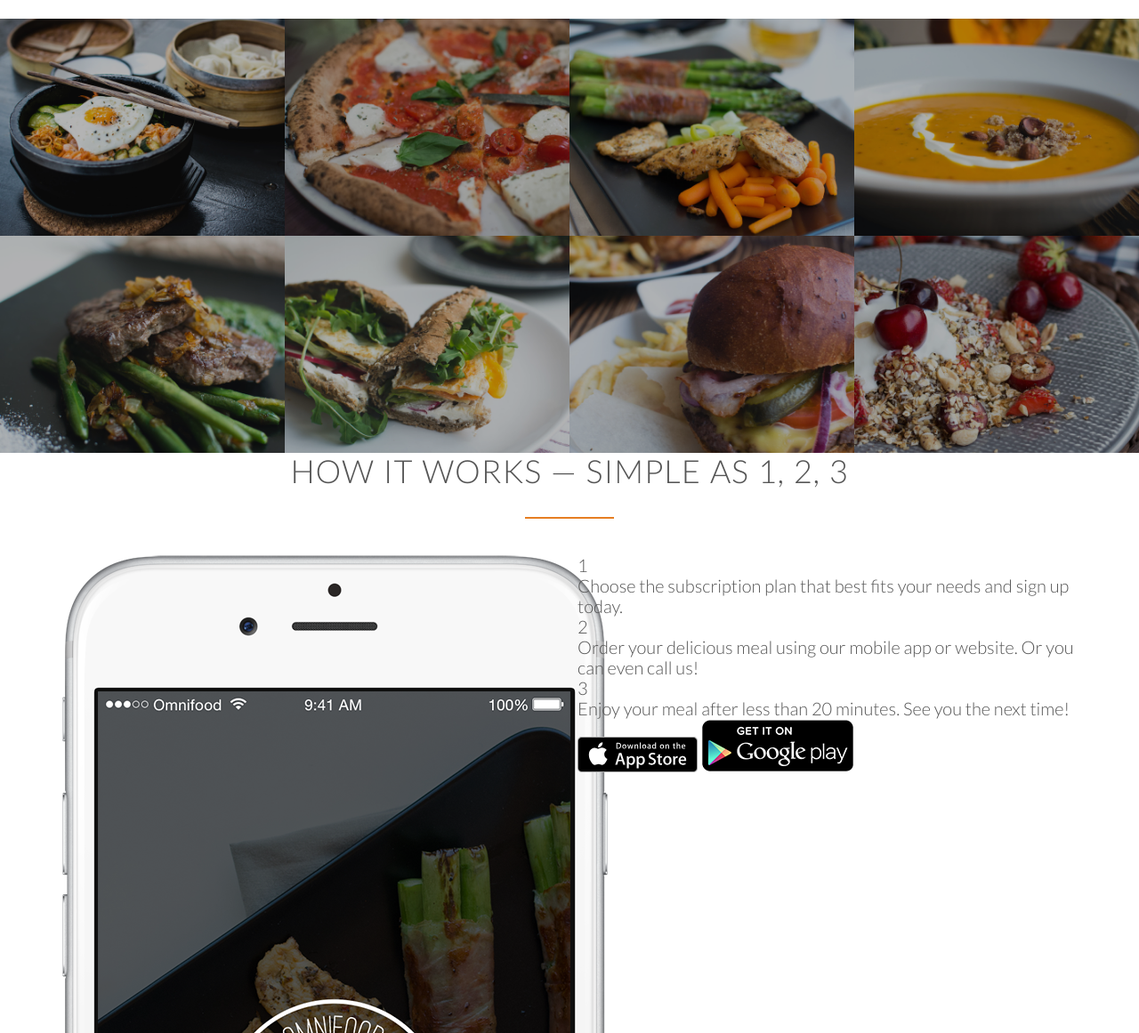
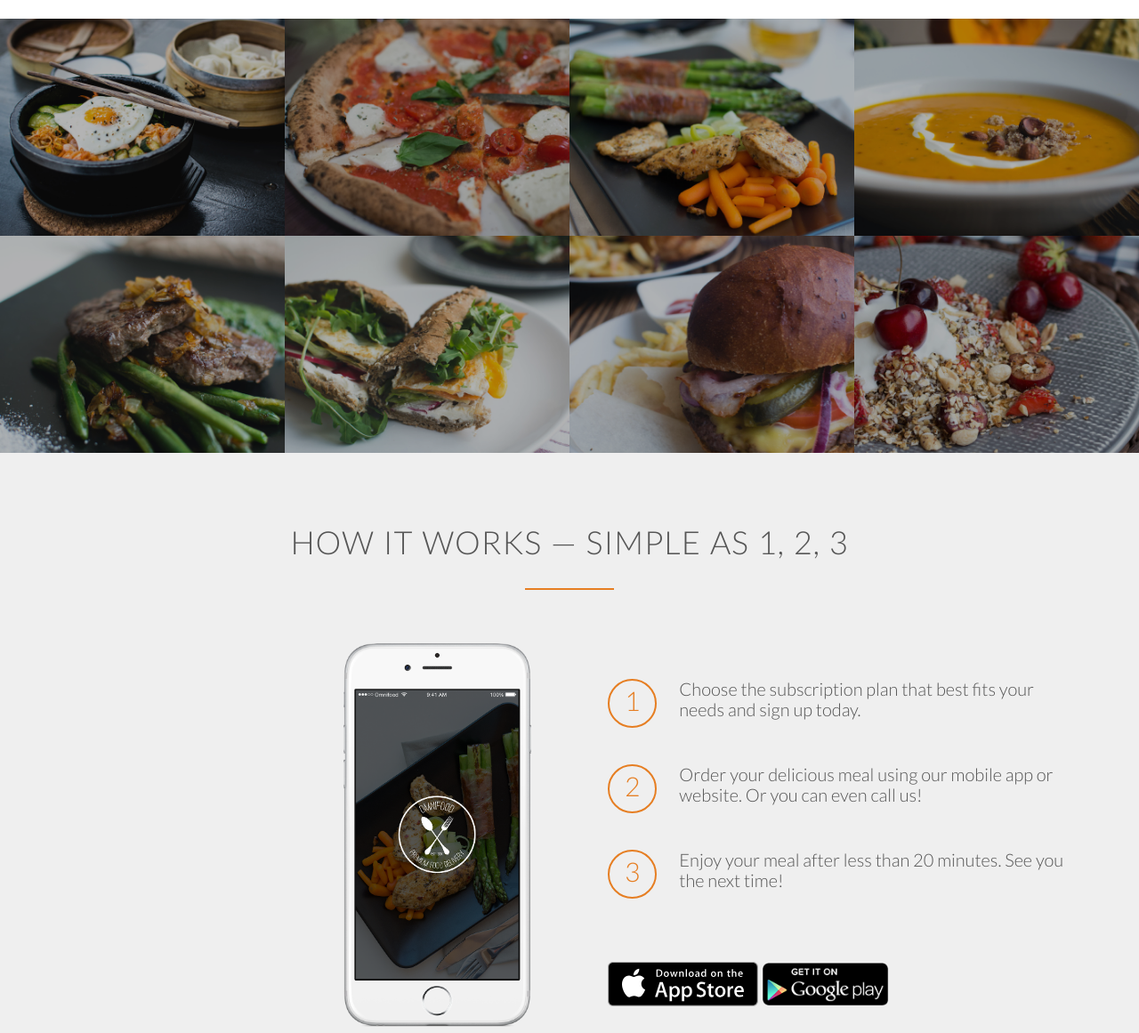
Before and after one commit to disneywalt19/Omnifood, a plain HTML site: page index.html in a window 1280 px wide. Shown: the part 1489-2650 px from the top of the page at 89% size. Drawn offline with Linux system fonts and the light colour scheme.

Commit message:
Building the how-it-works section-part2

```diff
--- a/index.html
+++ b/index.html
@@ -75,7 +75,7 @@
     </section>
 
     <section class="section-meals">
-        <ul class="meals-showcase">
+        <ul class="meals-showcase clearfix">
             <li>
                 <figure class="meal-photo">
                     <img src="resources/img/1.jpg" alt="Korean bibimbap with egg and vegetables">
@@ -97,7 +97,7 @@
                 </figure>
             </li>
         </ul>
-        <ul class="meals-showcase">
+        <ul class="meals-showcase clearfix">
             <li>
                 <figure class="meal-photo">
                     <img src="resources/img/5.jpg" alt="Paleo beef steak with vegetables">
@@ -126,10 +126,10 @@
             <h2>How it works &mdash; Simple as 1, 2, 3</h2>
         </div>
         <div class="row">
-            <div class="col span-1-of-2">
+            <div class="col span-1-of-2 steps-box">
                 <img src="resources/img/app-iPhone.png" alt="Omnifood app on Phone" class="app-screen">
             </div>
-            <div class="col span-1-of-2">
+            <div class="col span-1-of-2 steps-box">
                 <div class="works-step">
                     <div>1</div>
                     <p>Choose the subscription plan that best fits your needs and sign up today.</p>
--- a/resources/css/style.css
+++ b/resources/css/style.css
@@ -20,6 +20,15 @@ html {
     font-weight: 300;
     font-size: 20px;
     text-rendering: optimizeLegibility;
+}
+
+.clearfix {zoom: 1}
+.clearfix:after {
+    content: '.';
+    clear: both;
+    display: block;
+    height: 0;
+    visibility: hidden;
 }
 
 /* --------------------------------------------------------------------- */
@@ -258,3 +267,55 @@ header {
     opacity: 1;
     transform: scale(1.03);
 }
+
+/* --------------------------------------------------------------------- */
+/*                   HOW IT WORKS                                        */
+/* --------------------------------------------------------------------- */
+
+.section-steps {
+    background-color: #efefef;
+}
+.steps-box:first-child {
+    text-align: right;
+    padding-right: 3%;
+    margin-top: 30px;
+}
+
+.steps-box:last-child {
+    padding-left: 3%;
+    margin-top: 70px;
+}
+
+.app-screen {
+    width: 40%;
+}
+
+.works-step {
+    margin-bottom: 50px;
+}
+
+.works-step:last-of-type {
+    margin-bottom: 80px;
+}
+
+
+
+.works-step div {
+    color: #e67e22;
+    border: 2px solid #e67e22;
+    display: inline-block;
+    border-radius: 50%;
+    height: 55px;
+    width: 55px;
+    text-align: center;
+    padding: 5px;
+    float: left;
+    font-size: 150%;
+    margin-right: 25px;
+}
+
+.btn-app img {
+    height: 50px;
+    width: auto;
+
+}
```
